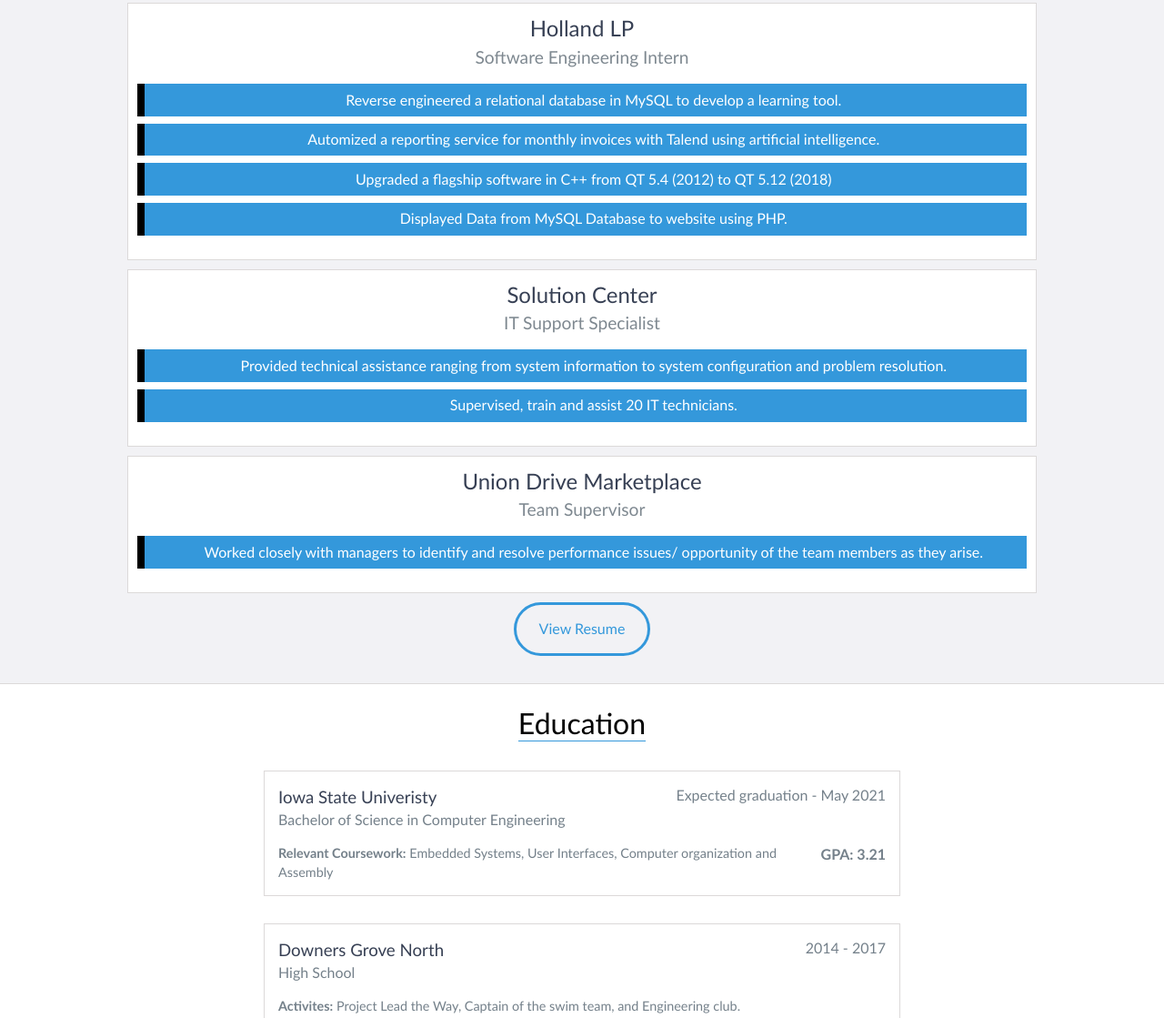
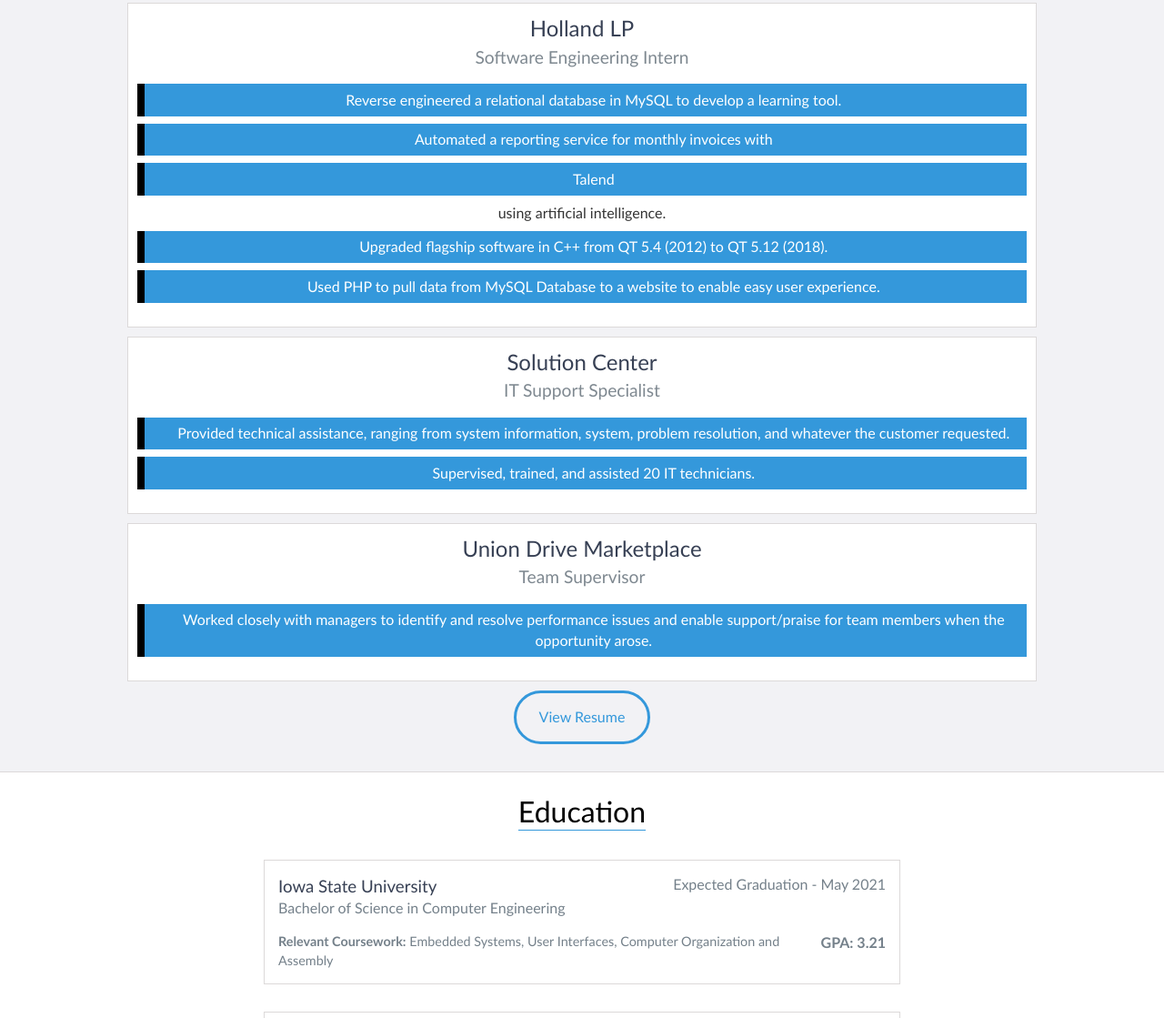
Before and after one commit to marcanio/marcanio.github.io, a website: page index.html in a window 1280 px wide. Shown: the part 1009-2128 px from the top of the page at 91% size. Drawn offline with nearby package versions, Linux system fonts and the light colour scheme.

Commit message:
Jazz - Basic obligatory following of HTML standards. - Grammatical Consistency.

```diff
--- a/index.html
+++ b/index.html
@@ -123,13 +123,14 @@
                         <a>Reverse engineered a relational database in MySQL to develop a learning tool.</a>
                     </li>
                     <li>
-                            <a>Automized a reporting service for monthly invoices with Talend using artificial intelligence. </a>
+                        <a>Automated a reporting service for monthly invoices with <a href="https://www.talend.com/">Talend</a>using
+                            artificial intelligence.</a>
                     </li>
                     <li>
-                            <a>Upgraded a flagship software in C++ from QT 5.4 (2012) to QT 5.12 (2018)</a>
+                        <a>Upgraded flagship software in C++ from QT 5.4 (2012) to QT 5.12 (2018).</a>
                     </li>
                     <li>
-                            <a>Displayed Data from MySQL Database to website using PHP.</a>
+                        <a>Used PHP to pull data from MySQL Database to a website to enable easy user experience.</a>
                     </li>
                 </ul>
             </div>
@@ -141,10 +142,11 @@
             <div class="ExperienceList">
                 <ul>
                     <li>
-                            <a>Provided technical assistance ranging from system information to system configuration and problem resolution.</a>
+                        <a>Provided technical assistance, ranging from system information, system, problem resolution,
+                            and whatever the customer requested.</a>
                     </li>
                     <li>
-                            <a>Supervised, train and assist 20 IT technicians.</a>
+                        <a>Supervised, trained, and assisted 20 IT technicians.</a>
                     </li>
                 </ul>
             </div>
@@ -156,12 +158,14 @@
             <div class="ExperienceList">
                 <ul>
                     <li>
-                            <a>Worked closely with managers to identify and resolve performance issues/ opportunity of the team members as they arise.</a>
+                        <a>Worked closely with managers to identify and resolve performance issues and enable
+                            support/praise for team members when the opportunity arose.</a>
                     </li>
                 </ul>
             </div>
         </div>
-            <a href="https://drive.google.com/file/d/1fxUY3MkzDVUzRzy6GD4OF2hFRd-YpdrB/view?usp=sharing" class="btn-rounded-white" target="_blank">View Resume</a>
+        <a href="https://drive.google.com/file/d/1fxUY3MkzDVUzRzy6GD4OF2hFRd-YpdrB/view?usp=sharing"
+           class="btn-rounded-white" target="_blank">View Resume</a>
     </div>
 </div>
 <!-- End #experience -->
@@ -169,30 +173,25 @@
 <div id="education">
     <h1 class="ml5" class="hideme">
             <span class="text-wrapper">
-
             <span class="letters letters-left ">Education</span>
             <span class="line line2"></span>
             </span>
     </h1>
     <div class="education-block">
-            <h3>Iowa State Univeristy</h3>
-            <span class="education-date">Expected graduation - May 2021</span>
-
+        <h3>Iowa State University</h3>
+        <span class="education-date">Expected Graduation - May 2021</span>
         <h4>Bachelor of Science in Computer Engineering</h4>
         <span> <B>GPA: 3.21</B></span>
         <p>
-
-                <b>Relevant Coursework:</b> Embedded Systems, User Interfaces, Computer organization and Assembly
+            <b>Relevant Coursework:</b> Embedded Systems, User Interfaces, Computer Organization and Assembly
         </p>
     </div>
     <div class="education-block">
         <h3>Downers Grove North</h3>
         <span class="education-date">2014 - 2017</span>
-
         <h4>High School</h4>
-
         <p>
-                <b>Activites:</b> Project Lead the Way, Captain of the swim team, and Engineering club.
+            <b>Activities:</b> Project Lead the Way, Captain of the DGN Swim Team and Engineering Club.
         </p>
     </div>
     <!-- End .education-block -->
@@ -216,13 +215,15 @@
     <div class="project shadow-large">
         <div class="project-image">
             <div class="project-imageOverlay"></div>
-                <img src="images/rsz_pipeline.png" />
+            <img src="images/rsz_pipeline.png"/>
         </div>
         <!-- End .project-image -->
         <div class="project-info">
             <h3>Project Name Here</h3>
             <p>
-                    Lorem ipsum dolor sit amet, consectetur adipiscing elit. Curabitur in iaculis ex. Etiam volutpat laoreet urna. Morbi ut tortor nec nulla commodo malesuada sit amet vel lacus. Fusce eget efficitur libero. Morbi dapibus porta quam laoreet placerat.
+                Lorem ipsum dolor sit amet, consectetur adipiscing elit. Curabitur in iaculis ex. Etiam volutpat laoreet
+                urna. Morbi ut tortor nec nulla commodo malesuada sit amet vel lacus. Fusce eget efficitur libero. Morbi
+                dapibus porta quam laoreet placerat.
             </p>
             <a href="#openModal-about">View Project</a>
         </div>
@@ -236,13 +237,15 @@
 
     <div class="project shadow-large">
         <div class="project-image">
-                <img src="images/project.jpg" />
+            <img src="images/project.jpg"/>
         </div>
         <!-- End .project-image -->
         <div class="project-info">
             <h3>Project Name Here</h3>
             <p>
-                    Lorem ipsum dolor sit amet, consectetur adipiscing elit. Curabitur in iaculis ex. Etiam volutpat laoreet urna. Morbi ut tortor nec nulla commodo malesuada sit amet vel lacus. Fusce eget efficitur libero. Morbi dapibus porta quam laoreet placerat.
+                Lorem ipsum dolor sit amet, consectetur adipiscing elit. Curabitur in iaculis ex. Etiam volutpat laoreet
+                urna. Morbi ut tortor nec nulla commodo malesuada sit amet vel lacus. Fusce eget efficitur libero. Morbi
+                dapibus porta quam laoreet placerat.
             </p>
             <a href="#">View Project</a>
         </div>
@@ -290,7 +293,7 @@
     <h2>Get in Touch</h2>
     <div id="contact-form">
         <form method="POST" action="mailto:ericmarcanio@gmail.com">
-                <input type="hidden" name="_subject" value="Contact request from personal website" />
+            <input type="hidden" name="_subject" value="Contact request from personal website"/>
             <input type="email" name="_replyto" placeholder="Your email" required>
             <textarea name="message" placeholder="Your message" required></textarea>
             <button type="submit">Send</button>
@@ -316,19 +319,24 @@
             <div class="col-sm-5 social">
                 <ul>
                     <li>
-                            <a href="https://github.com/marcanio1" target="_blank"><i class="fa fa-github" aria-hidden="true"></i></a>
+                        <a href="https://github.com/marcanio1" target="_blank"><i class="fa fa-github"
+                                                                                  aria-hidden="true"></i></a>
                     </li>
                     <li>
-                            <a href="https://stackoverflow.com/" target="_blank"><i class="fa fa-stack-overflow" aria-hidden="true"></i></a>
+                        <a href="https://stackoverflow.com/" target="_blank"><i class="fa fa-stack-overflow"
+                                                                                aria-hidden="true"></i></a>
                     </li>
                     <li>
-                            <a href="https://www.linkedin.com/in/eric-marcanio/" target="_blank"><i class="fa fa-linkedin" aria-hidden="true"></i></a>
+                        <a href="https://www.linkedin.com/in/eric-marcanio/" target="_blank"><i class="fa fa-linkedin"
+                                                                                                aria-hidden="true"></i></a>
                     </li>
                     <li>
-                            <a href="https://www.facebook.com/eric.marcanio" target="_blank"><i class="fa fa-facebook" aria-hidden="true"></i></a>
+                        <a href="https://www.facebook.com/eric.marcanio" target="_blank"><i class="fa fa-facebook"
+                                                                                            aria-hidden="true"></i></a>
                     </li>
                     <li>
-                            <a href="https://www.instagram.com/eric.marcanio/?hl=en" target="_blank"><i class="fa fa-instagram" aria-hidden="true"></i></a>
+                        <a href="https://www.instagram.com/eric.marcanio/?hl=en" target="_blank"><i
+                                class="fa fa-instagram" aria-hidden="true"></i></a>
                     </li>
                 </ul>
             </div>
```
Also changed, not shown: 1 other file. Lines whose indentation alone changed are shown as unchanged.
